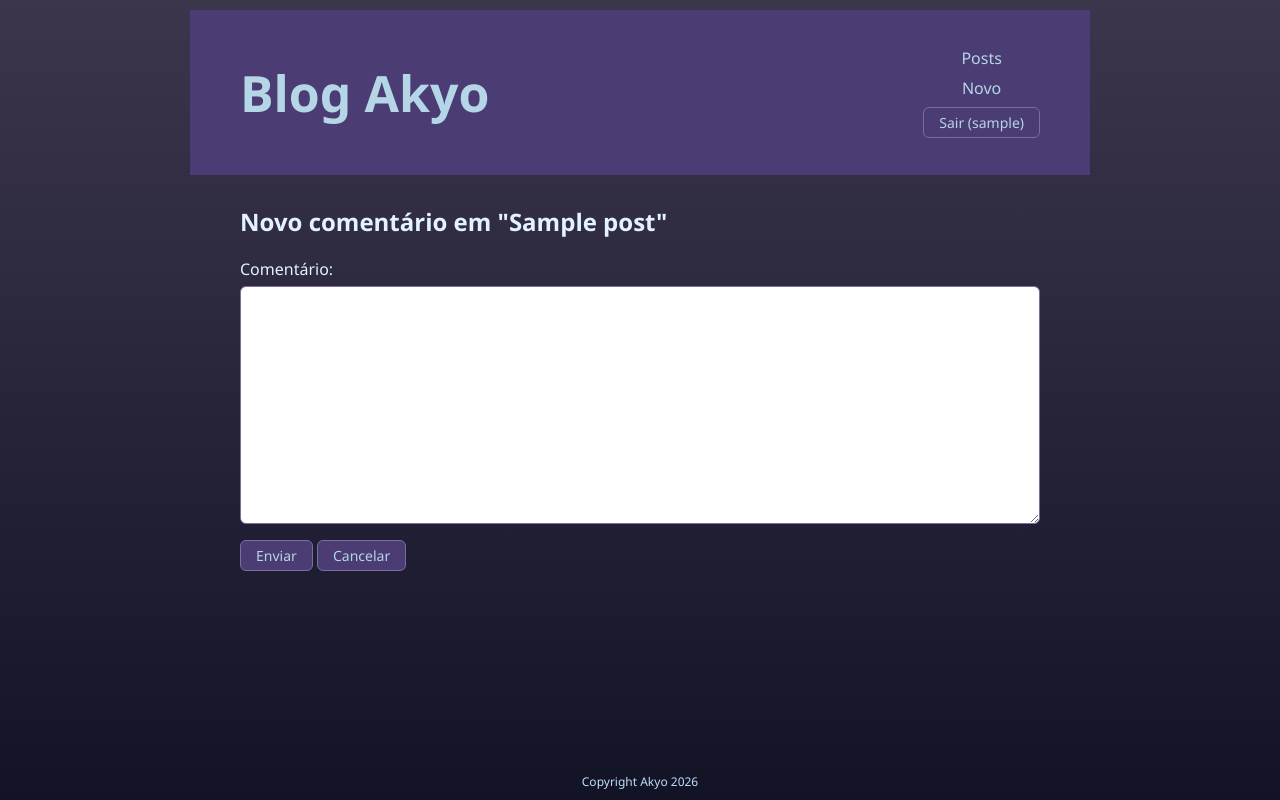
After one commit to akyo-azm/EP2---Site-din-mico, a Django app: page /post/1/comentar/ in a window 1280 px wide. The commit adds this page. Run offline with Django 5.2, Linux system fonts and the light colour scheme; a user stored in the database is signed in; tables that the repository leaves empty hold one stand-in row (values such as "Sample post").

Commit message:
Sistema de comentários

```diff
--- a/blog/admin.py
+++ b/blog/admin.py
@@ -1,4 +1,5 @@
 from django.contrib import admin
-from .models import Post
+from .models import Post, Comment
 
 admin.site.register(Post)
+admin.site.register(Comment)
--- a/blog/forms.py
+++ b/blog/forms.py
@@ -1,6 +1,6 @@
 # Usado a partir da versão 2 das views
 from django import forms
-from .models import Post
+from .models import Post, Comment
 
 
 class PostForm(forms.ModelForm):
@@ -11,3 +11,9 @@ class PostForm(forms.ModelForm):
             'title': 'Título',
             'content': 'Conteúdo',
         }
+
+class CommentForm(forms.ModelForm):
+    class Meta:
+        model = Comment
+        fields = ['text']
+        labels = {'text': 'Comentário'}
--- a/blog/models.py
+++ b/blog/models.py
@@ -1,6 +1,7 @@
 from django.db import models
 from django.urls import reverse
 from django.utils import timezone
+from django.conf import settings
 
 
 class Post(models.Model):
@@ -16,3 +17,15 @@ class Post(models.Model):
 
     def get_absolute_url(self):
         return reverse('post_detail', args=[self.pk])
+
+class Comment(models.Model):
+    post = models.ForeignKey(Post, on_delete=models.CASCADE, related_name='comments')
+    author = models.ForeignKey(settings.AUTH_USER_MODEL, on_delete=models.CASCADE)
+    text = models.TextField()
+    posted_at = models.DateTimeField(default=timezone.now)
+
+    class Meta:
+        ordering = ['-posted_at']
+
+    def __str__(self):
+        return f'{self.author} em {self.post}'
--- a/blog/static/blog/style.css
+++ b/blog/static/blog/style.css
@@ -69,6 +69,10 @@ form textarea {
   cursor: pointer;
 }
 
+.btn-comment {
+  margin-bottom: 20px;
+}
+
 .btn:hover {
   background-color: rgb(95, 80, 140);
   color: white;
--- /dev/null
+++ b/blog/templates/blog/comment_form.html
@@ -0,0 +1,12 @@
+{% extends 'base.html' %}
+
+{% block content %}
+    <h2>Novo comentário em "{{ post.title }}"</h2>
+
+    <form method="post">
+        {% csrf_token %}
+        {{ form.as_p }}
+        <button type="submit" class="btn">Enviar</button>
+        <a href="{% url 'post_detail' post.pk %}" class="btn">Cancelar</a>
+    </form>
+{% endblock %}
--- a/blog/urls.py
+++ b/blog/urls.py
@@ -1,12 +1,12 @@
 from django.urls import path
-from . import views_v2
+from . import views
 
-# Os nomes das views são os mesmos nas 3 versões (a v3 exporta "post_list = PostListView.as_view()" etc.)
 urlpatterns = [
-    path('', views_v2.home, name='home'),
-    path('posts/', views_v2.post_list, name='post_list'),
-    path('post/novo/', views_v2.post_create, name='post_create'),
-    path('post/<int:pk>/', views_v2.post_detail, name='post_detail'),
-    path('post/<int:pk>/editar/', views_v2.post_update, name='post_update'),
-    path('post/<int:pk>/remover/', views_v2.post_delete, name='post_delete'),
+    path('', views.home, name='home'),
+    path('posts/', views.post_list, name='post_list'),
+    path('post/novo/', views.post_create, name='post_create'),
+    path('post/<int:pk>/', views.post_detail, name='post_detail'),
+    path('post/<int:pk>/editar/', views.post_update, name='post_update'),
+    path('post/<int:pk>/remover/', views.post_delete, name='post_delete'),
+    path('post/<int:pk>/comentar/', views.comment_create, name='comment_create'),
 ]
--- a/blog/views.py
+++ b/blog/views.py
@@ -1,11 +1,13 @@
 # VERSÃO 3: classes genéricas (ListView, DetailView, CreateView, UpdateView, DeleteView)
 # Copie este arquivo para blog/views.py no terceiro commit
-from django.urls import reverse_lazy, render
+from django.urls import reverse_lazy, reverse
 from django.views.generic import (
     ListView, DetailView, CreateView, UpdateView, DeleteView,
 )
-from .models import Post
-from .forms import PostForm
+from django.contrib.auth.mixins import LoginRequiredMixin
+from django.shortcuts import get_object_or_404, render
+from .models import Post, Comment
+from .forms import PostForm, CommentForm
 
 
 class PostListView(ListView):
@@ -48,3 +50,28 @@ post_delete = PostDeleteView.as_view()
 def home(request):
     posts = Post.objects.all()[:5]    # só os 5 mais recentes, por exemplo
     return render(request, 'blog/home.html', {'posts': posts})
+
+class CommentCreateView(LoginRequiredMixin, CreateView):
+    model = Comment
+    form_class = CommentForm
+    template_name = 'blog/comment_form.html'
+
+    def setup(self, request, *args, **kwargs):
+        super().setup(request, *args, **kwargs)
+        self.post_obj = get_object_or_404(Post, pk=kwargs['pk'])
+
+    def get_context_data(self, **kwargs):
+        context = super().get_context_data(**kwargs)
+        context['post'] = self.post_obj
+        return context
+
+    def form_valid(self, form):
+        form.instance.author = self.request.user
+        form.instance.post = self.post_obj
+        return super().form_valid(form)
+
+    def get_success_url(self):
+        return reverse('post_detail', args=[self.post_obj.pk])
+
+
+comment_create = CommentCreateView.as_view()
--- a/ep2/settings.py
+++ b/ep2/settings.py
@@ -126,3 +126,6 @@ MAILERS = {
         'BACKEND': 'django.core.mail.backends.console.EmailBackend',
     },
 }
+
+LOGIN_REDIRECT_URL = '/'
+LOGOUT_REDIRECT_URL = '/'
--- a/ep2/urls.py
+++ b/ep2/urls.py
@@ -20,4 +20,5 @@ from django.urls import path, include
 urlpatterns = [
     path('admin/', admin.site.urls),
     path('', include('blog.urls')),
+    path('accounts/', include('django.contrib.auth.urls')),
 ]
--- a/templates/base.html
+++ b/templates/base.html
@@ -12,6 +12,14 @@
         <nav>
             <a href="{% url 'post_list' %}">Posts</a>
             <a href="{% url 'post_create' %}">Novo</a>
+            {% if user.is_authenticated %}
+                <form method="post" action="{% url 'logout' %}">
+                    {% csrf_token %}
+                    <button type="submit" class="btn">Sair ({{ user.username }})</button>
+                </form>
+            {% else %}
+                <a href="{% url 'login' %}">Entrar</a>
+            {% endif %}
         </nav>
     </header>
 
```
Also changed, not shown: blog/templates/blog/post_detail.html (+15 -0 lines), templates/registration/login.html (added, +11 -0 lines), blog/migrations/0002_comment.py (added).
